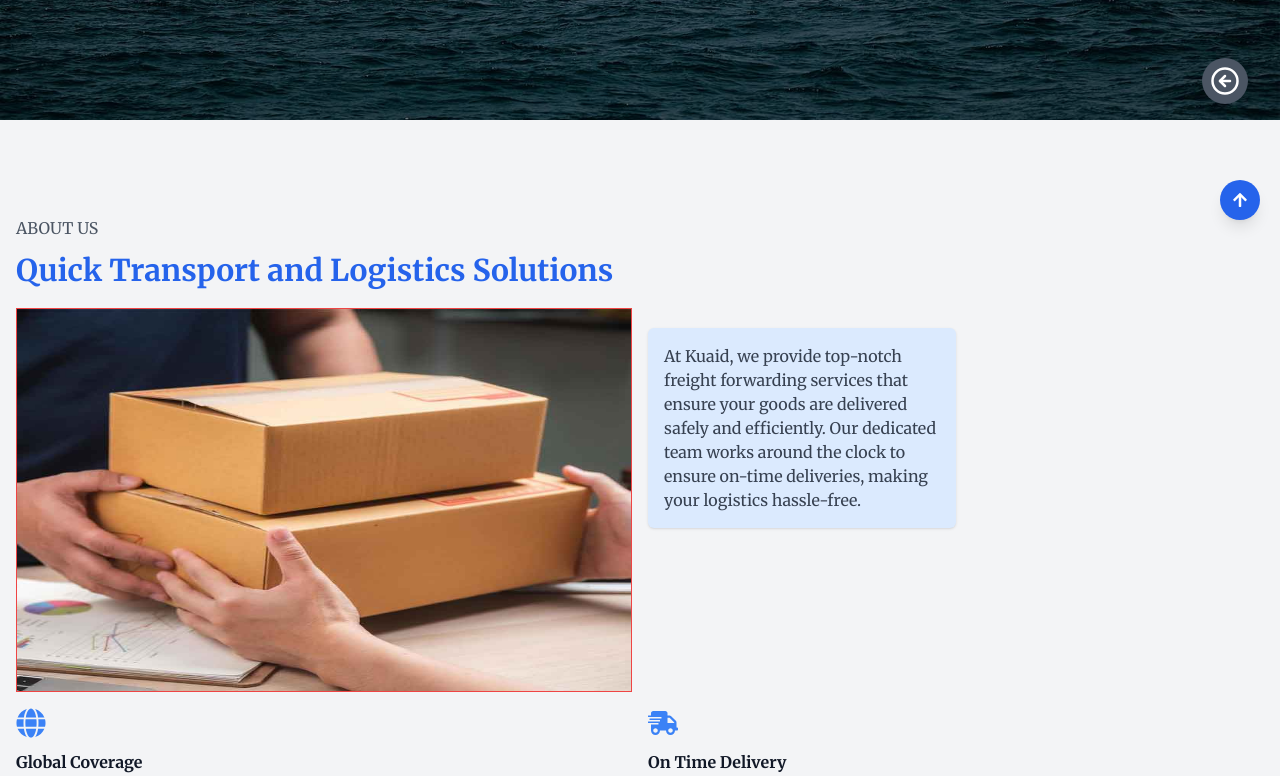
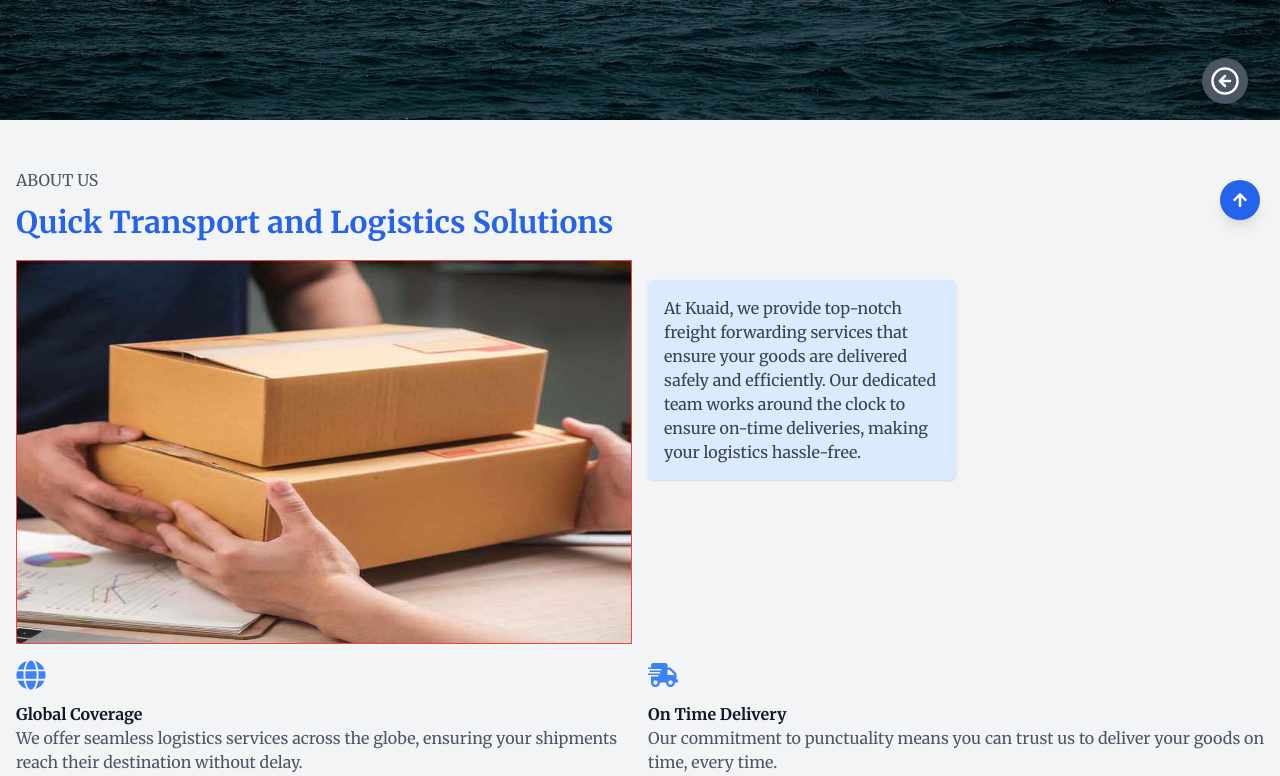
Before and after one commit to bari95/kuaid, a Next.js app: page / in a window 1280 px wide. Shown: the part 560-1336 px from the top of the page. Built offline with nearby package versions, Linux system fonts and the light colour scheme.

Commit message:
footer bg

```diff
--- a/src/components/About.tsx
+++ b/src/components/About.tsx
@@ -14,7 +14,7 @@
 const About = () => {
   return (
     <div className={`py-4 px-4 lg:px-0 border-left border-red-500 ${merriweather.className}` }>
-      <div className="container mx-auto py-20 px-4 lg:px-0">
+      <div className="container mx-auto py-8 px-4 lg:px-0">
         <div className="flex flex-wrap g-5">
           {/* Image Section */}
 
```
